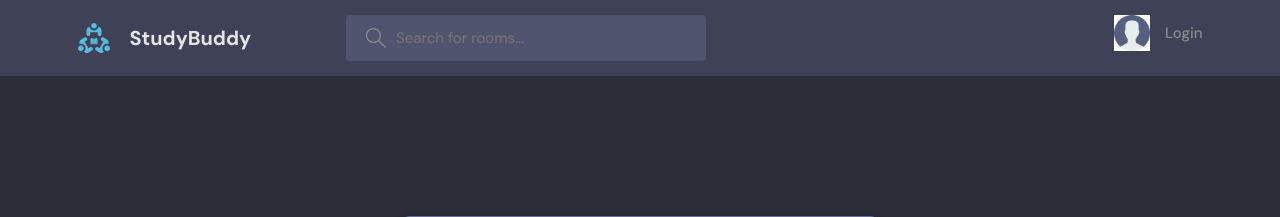
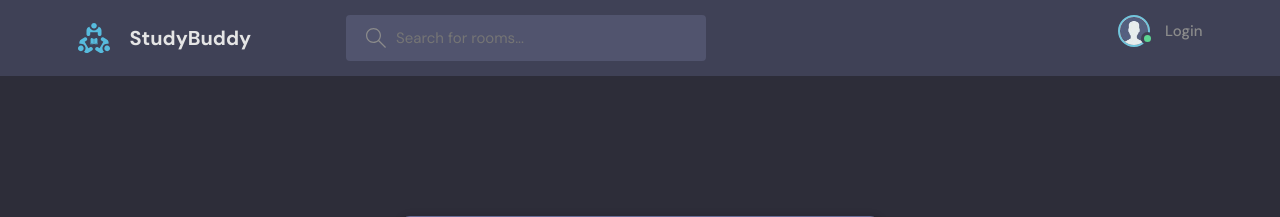
Before and after one commit to Vasi97/buddies, a Django app: page /activity/ in a window 1280 px wide. Shown: the top 217 px of the page. Run offline with Django 5.2, Linux system fonts and the light colour scheme; data comes from the database, SQL or seed files in the repository.

Commit message:
update5 16_06

```diff
--- a/templates/navbar.html
+++ b/templates/navbar.html
@@ -39,7 +39,10 @@
         {% else %}
         <!-- Not Logged In -->
         <a href="{% url 'login' %}">
-          <img src="{% static 'images/avatar.jpg' %}" />
+          <div class="avatar avatar--small active">
+            <img src="{% static 'images/avatar.jpg' %}" />
+          </div>
+
           <p>Login</p>
         </a>
 
```
